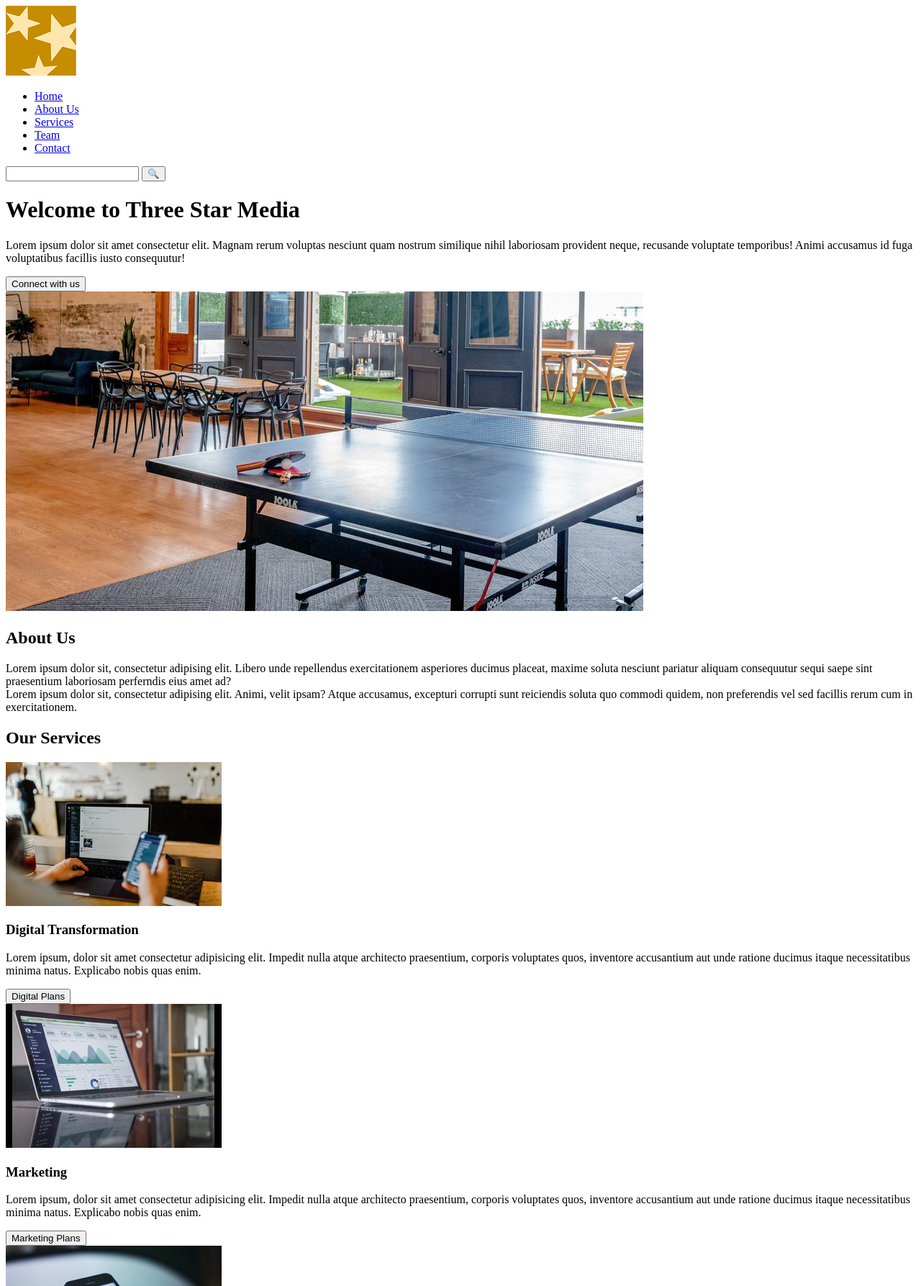
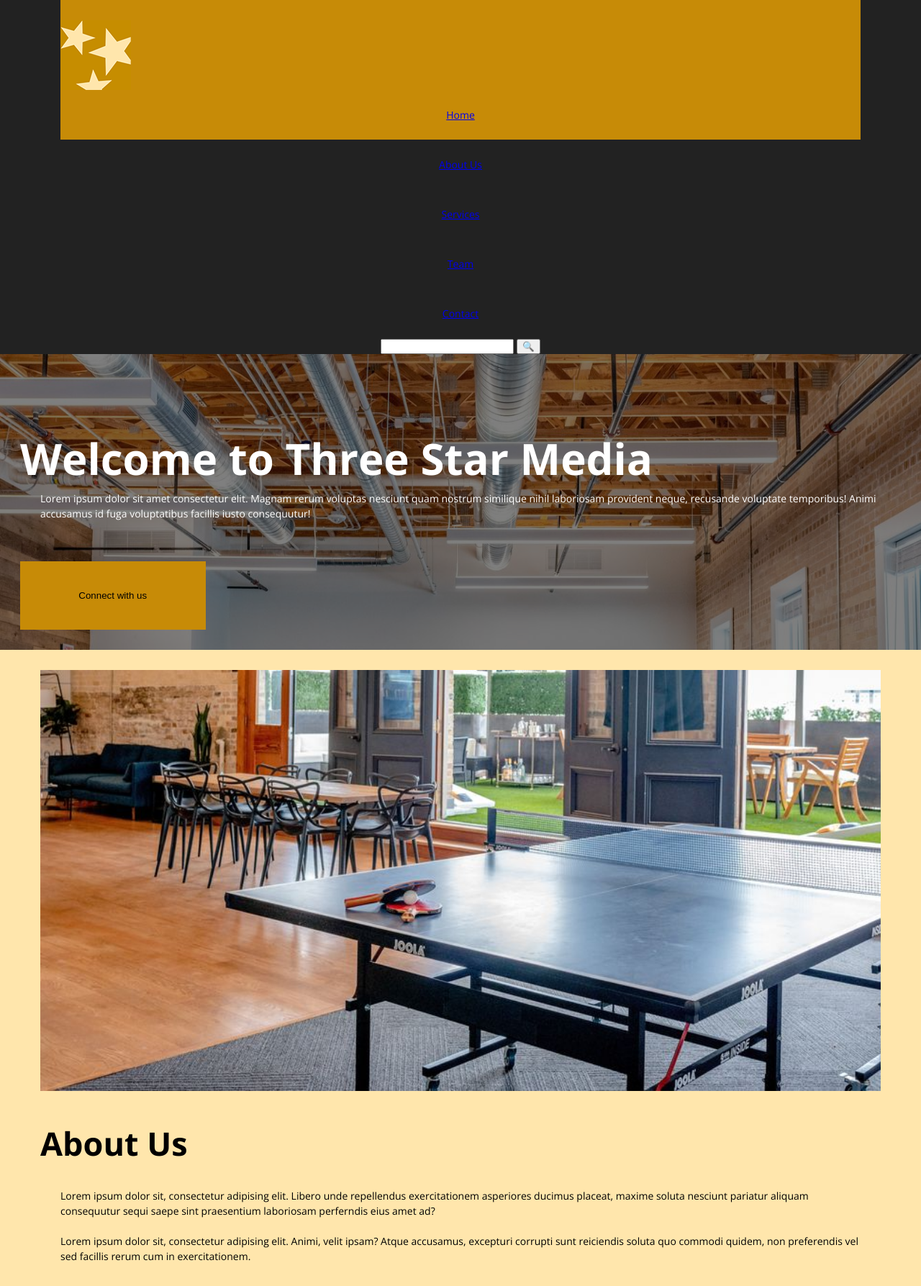
Before and after one commit to AlyssaBeeton/final-project, a plain HTML site: page index.html in a window 1280 px wide. Shown: the top 1787 px of the page at 72% size. Drawn offline with nearby package versions, Linux system fonts and the light colour scheme.

Commit message:
added mobile styles

```diff
--- /dev/null
+++ b/css/styles.css
@@ -0,0 +1,276 @@
+/* http://meyerweb.com/eric/tools/css/reset/
+   v2.0 | 20110126
+   License: none (public domain)
+*/
+
+html, body, div, span, applet, object, iframe,
+h1, h2, h3, h4, h5, h6, p, blockquote, pre,
+a, abbr, acronym, address, big, cite, code,
+del, dfn, em, img, ins, kbd, q, s, samp,
+small, strike, strong, sub, sup, tt, var,
+b, u, i, center,
+dl, dt, dd, ol, ul, li,
+fieldset, form, label, legend,
+table, caption, tbody, tfoot, thead, tr, th, td,
+article, aside, canvas, details, embed,
+figure, figcaption, footer, header, hgroup,
+menu, nav, output, ruby, section, summary,
+time, mark, audio, video {
+	margin: 0;
+	padding: 0;
+	border: 0;
+	font-size: 100%;
+	font: inherit;
+	vertical-align: baseline;
+}
+/* HTML5 display-role reset for older browsers */
+article, aside, details, figcaption, figure,
+footer, header, hgroup, menu, nav, section {
+	display: block;
+}
+body {
+	line-height: 1;
+}
+ol, ul {
+	list-style: none;
+}
+blockquote, q {
+	quotes: none;
+}
+blockquote:before, blockquote:after,
+q:before, q:after {
+	content: '';
+	content: none;
+}
+table {
+	border-collapse: collapse;
+	border-spacing: 0;
+}
+/*------------------ CSS reset end ----------------*/
+
+body {
+	font-family: 'Open Sans', sans-serif;
+	font-size: 14px;
+	line-height: 1.5;
+	width: 100%;
+	overflow-x: hidden;
+}
+
+nav {
+	background-color: #222222;
+	text-align: center;
+	color:#c78b07;
+}
+
+.logo-container {
+	background-color:#c78b07;
+	display: flex;
+	align-content:flex-start;
+	padding-top: 28px;
+	margin-left: 28px;
+	margin-right: 28px;
+}
+
+li {
+	padding-top: 24px;
+	padding-bottom: 24px;
+	color:#c78b07;
+}
+
+li:nth-child(1) {
+	background-color:#c78b07;
+	color:#222222;
+	padding-bottom: 24px;
+	margin-left: 28px;
+	margin-right: 28px;
+}
+
+/* ----------------- END OF NAV CSS ----------------- */
+
+h1 {
+	font-family: 'Open Sans';
+	font-weight: bold;
+	font-size: 60px;
+	color: white;
+	padding-right: 56px;
+}
+
+h2 {
+	font-family: 'Open Sans';
+	font-weight: bold;
+	font-size: 45px;
+	padding-top: 34px;
+	padding-bottom: 28px;
+}
+
+.header-welcome {
+	background-image: url(../images/main-banner.jpg);
+	background-repeat: no-repeat;
+	background-size: 100%;
+	z-index: 1;
+}
+
+.container-blackbox {
+	background-color: rgba(0, 0, 0, 0.500);
+	z-index: 2;
+	height: auto;
+	width:auto;
+	padding-top:100px;
+	padding-left:28px;
+	padding-bottom:28px;
+}
+
+.p-welcome {
+	color:white;
+	padding-right: 56px;
+	overflow-x:auto;
+}
+
+.button-connect {
+	height:95px;
+	width: 257.5px;
+	background-color: #c78b07;
+	border: none;
+	margin-top: 28px;
+}
+
+/* ---------------- END OF WELCOME CSS -------------- */
+
+.section-about {
+	background-color: #ffe6ac;
+	padding-top: 28px;
+	padding-right: 28px;
+	padding-left: 28px;
+	padding-bottom:33px;
+}
+
+.about-img {
+	width: 100%;
+}
+
+/* ---------------- END OF ABOUT CSS -------------- */
+
+.section-services {
+	padding-left: 28px;
+	padding-right: 28px;
+	padding-bottom: 28px;
+}
+
+.digital, .marketing, .video, .web, .print {
+	width:100%;
+	background-color: #ffe6ac;
+	margin-bottom: 28px;
+}
+
+h3 {
+	font-size: 33px;
+	font-weight: bold;
+	padding-left: 28px;
+	padding-top: 28px;
+	padding-bottom: 28px;
+}
+
+p {
+	padding-left: 28px;
+	padding-right: 28px;
+	padding-bottom: 28px;
+}
+
+.button-digital, .button-marketing, .button-video, .button-web, .button-print {
+	width:220px;
+	height: 94px;
+	background-color: #222222;
+	border:none;
+	margin-left: 28px;
+	margin-bottom: 28px;
+	color:white;
+	font-family: 'Open Sans', sans-serif;
+	font-size: 14px;
+	line-height: 1.5;
+}
+
+/* ---------------- END OF SERVICES CSS -------------- */
+
+.section-vision {
+	background-image: url(../images/vision.jpg);
+	background-size: 100%;
+	background-position: center;
+	background-repeat: no-repeat;
+	color: white;
+}
+
+.button-vision {
+	font-family: 'Open Sans', sans-serif;
+	font-size: 14px;
+	line-height: 1.5;
+	color: white;
+	border: 1px solid #c78b07;
+	padding-top: 28px;
+	padding-left: 28px;
+	padding-right: 28px;
+	padding-bottom: 28px;
+	margin-left: 28px;
+	margin-bottom: 28px;
+	background-color: rgba(0, 0, 0, 0.483);
+}
+
+/* ---------------- END OF VISION CSS -------------- */
+
+.section-team {
+	padding-left: 28px;
+	padding-right: 28px;
+	padding-bottom: 28px;
+}
+
+.john-doe-img, .bob-rite-img {
+	width: 100%;
+}
+
+.john-doe, .bob-rite{
+	background-color: #ffe6ac;
+	margin-bottom: 28px;
+}
+
+h4 {
+	font-size: 16px;
+	font-weight: bold;
+	padding-left:28px;
+}
+
+.line {
+	padding-left: 28px;
+	margin-right: 28px;
+	margin-right: 28px;
+	color: #c78b07;
+}
+
+/* ---------------- END OF TEAM CSS -------------- */
+
+.form {
+	width:100%;
+}
+
+
+
+
+
+/*------------------ END OF MOBILE STYLES ----------------*/
+
+@media screen and (min-width: 760px) {
+
+	.container {
+		width: 706px;
+		margin: 0 auto;
+	}
+
+}
+
+@media screen and (min-width: 1200px) {
+
+    .container {
+		width: 1168px;
+		padding: 0 16px;
+		margin: 0 auto;
+    }
+
+}
--- a/index.html
+++ b/index.html
@@ -5,13 +5,22 @@
     <meta http-equiv="X-UA-Compatible" content="IE=edge">
     <meta name="viewport" content="width=device-width, initial-scale=1.0">
     <title>Three Star Media</title>
+
+    <link rel="preconnect" href="https://fonts.googleapis.com">
+    <link rel="preconnect" href="https://fonts.gstatic.com" crossorigin>
+    <link href="https://fonts.googleapis.com/css2?family=Open+Sans:ital,wght@0,400;0,700;1,400;1,700&display=swap" rel="stylesheet">
+
+    <link href="css/styles.css" rel="stylesheet">
+
 </head>
 <body>
 
     <header>
         <nav>
             <div class="container">
+                <div class="logo-container">
                 <img src="images/logo.png" alt="logo">
+                </div>
                 <ul>
                     <li><a href="#"> Home </a></li>
                     <li><a href="#"> About Us </a></li>
@@ -21,7 +30,7 @@
                 </ul>
                 <form>
                     <input type="search">
-                    <button>
+                    <button class="searchbar">
                         &#128269;
                     </button>
                 </form>
@@ -29,14 +38,16 @@
 
         </nav>
         <div class="header-welcome">
-            <div class="container">
+            <div class="container-blackbox">
                 <!-- h1, p, button -->
+                <div class="margins-container">
                 <h1>Welcome to Three Star Media</h1>
-                    <p>Lorem ipsum dolor sit amet consectetur elit. Magnam rerum voluptas nesciunt quam nostrum similique nihil laboriosam provident neque,
+                    <p class="p-welcome">Lorem ipsum dolor sit amet consectetur elit. Magnam rerum voluptas nesciunt quam nostrum similique nihil laboriosam provident neque,
                     recusande voluptate temporibus! Animi accusamus id fuga voluptatibus facillis iusto consequutur!</p>
-                    <button class="connect">
+                    <button class="button-connect">
                         Connect with us
                     </button>
+                </div>
             </div> <!-- end container -->
         </div>
     </header>
@@ -47,12 +58,13 @@
             <div class="container">
                 <!-- two inner div's, one with an image, the other with a heading and some text -->
                 <div class="about-img">
-                    <img src="images/about-us.jpg" alt="about-us">
+                    <img src="images/about-us.jpg" alt="about-us" class="about-img">
                 </div>
                 <div class="about-us">
                     <h2>About Us</h2>
                     <p>Lorem ipsum dolor sit, consectetur adipising elit. Libero unde repellendus exercitationem asperiores ducimus placeat,
                     maxime soluta nesciunt pariatur aliquam consequutur sequi saepe sint praesentium laboriosam perferndis eius amet ad?
+                    <br>
                     <br>
                     Lorem ipsum dolor sit, consectetur adipising elit. Animi, velit ipsam? Atque accusamus, excepturi corrupti sunt reiciendis soluta quo commodi quidem,
                     non preferendis vel sed facillis rerum cum in exercitationem.
@@ -66,48 +78,48 @@
                 <!-- one heading, five div's, each with an image, h3, para, and button, ON A 6 COLUMN GRID -->
                 <h2>Our Services</h2>
                     <div class="digital">
-                        <img src="images/digital.jpg" alt="digital">
+                        <img src="images/digital.jpg" alt="digital" class="digital">
                             <h3>Digital Transformation</h3>
                                 <p>Lorem ipsum, dolor sit amet consectetur adipisicing elit. Impedit nulla atque architecto praesentium, corporis voluptates quos,
                                 inventore accusantium aut unde ratione ducimus itaque necessitatibus minima natus. Explicabo nobis quas enim.</p>
-                                    <button class="digital">
-                                        Digital Plans
+                                    <button class="button-digital">
+                                        Digital Plans ►
                                     </button>
                     </div>
                     <div class="marketing">
-                        <img src="images/marketing.jpg" alt="marketing">
+                        <img src="images/marketing.jpg" alt="marketing" class="marketing">
                             <h3>Marketing</h3>
                                 <p>Lorem ipsum, dolor sit amet consectetur adipisicing elit. Impedit nulla atque architecto praesentium, corporis voluptates quos,
                                 inventore accusantium aut unde ratione ducimus itaque necessitatibus minima natus. Explicabo nobis quas enim.</p>
-                                    <button class="marketing">
-                                        Marketing Plans
+                                    <button class="button-marketing">
+                                        Marketing Plans ►
                                     </button>
                     </div>
                     <div class="video">
-                        <img src="images/video.jpg" alt="video">
+                        <img src="images/video.jpg" alt="video" class="video">
                             <h3>Video Production</h3>
                                 <p>Lorem ipsum, dolor sit amet consectetur adipisicing elit. Impedit nulla atque architecto praesentium, corporis voluptates quos,
                                 inventore accusantium aut unde ratione ducimus itaque necessitatibus minima natus. Explicabo nobis quas enim.</p>
-                                    <button class="video">
-                                        Video Plans
+                                    <button class="button-video">
+                                        Video Plans ►
                                     </button>
                     </div>
                     <div class="web">
-                        <img src="images/web.jpg" alt="web">
+                        <img src="images/web.jpg" alt="web" class="web">
                             <h3>Web Development</h3>
                                 <p>Lorem ipsum, dolor sit amet consectetur adipisicing elit. Impedit nulla atque architecto praesentium, corporis voluptates quos,
                                 inventore accusantium aut unde ratione ducimus itaque necessitatibus minima natus. Explicabo nobis quas enim.</p>
-                                    <button class="web">
-                                        Web Plans
+                                    <button class="button-web">
+                                        Web Plans ►
                                     </button>
                     </div>
                     <div class="print">
-                        <img src="images/print.jpg" alt="print">
+                        <img src="images/print.jpg" alt="print" class="print">
                             <h3>Print</h3>
                                 <p>Lorem ipsum, dolor sit amet consectetur adipisicing elit. Impedit nulla atque architecto praesentium, corporis voluptates quos,
                                 inventore accusantium aut unde ratione ducimus itaque necessitatibus minima natus. Explicabo nobis quas enim.</p>
-                                    <button class="print">
-                                        Print Plans
+                                    <button class="button-print">
+                                        Print Plans ►
                                     </button>
                     </div>
             </div> <!-- end container -->
@@ -119,8 +131,8 @@
                 <h3>Our Vision</h3>
                     <p>Lorem, ipsum dolor sit amet consectetur adipisicing elit. Voluptates distinctio omnis eum fugiat aperiam aut. Ea illo, commodi rem provident,
                     facere, sequi cum nemo ratione voluptatibus vitae reiciendis impedit est.</p>
-                        <button class="vision">
-                            Learn More
+                        <button class="button-vision">
+                            Learn More ►
                         </button>
             </div> <!-- end container -->
         </section> <!-- end section-vision -->
@@ -129,24 +141,22 @@
             <div class="container">
                 <!-- a heading and four div's with an image or some text elements -->
                 <h2>Our team</h2>
-                    <div class="john-doe-img">
-                        <img src="images/john.jpg" alt="john doe">
-                    </div>
+                        <img src="images/john.jpg" alt="john doe" class="john-doe-img">
                     <div class="john-doe">
                         <h3>John Doe</h3>
                             <h4>CEO and Co-owner</h4>
+                            <hr class="line">
                                 <p>Lorem ipsum, dolor sit amet consectetur adipisicing elit. Magni molestias sequi enim, illo temporibus cupiditate similique nesciunt aliquid consequuntur,
                                 quos necessitatibus perferendis saepe fugiat voluptatem officiis debitis quae? Nihil, accusamus.</p>
                     </div>
 
+                    <img src="images/bob.jpg" alt="bob rite" class="bob-rite-img">
                     <div class="bob-rite">
                         <h3>Bob Rite</h3>
                             <h4>CEO and Co-owner</h4>
+                            <hr class="line">
                                 <p>Lorem ipsum, dolor sit amet consectetur adipisicing elit. Magni molestias sequi enim, illo temporibus cupiditate similique nesciunt aliquid consequuntur,
                                 quos necessitatibus perferendis saepe fugiat voluptatem officiis debitis quae? Nihil, accusamus.</p>
-                    </div>
-                    <div class="bob-rite-img">
-                        <img src="images/bob.jpg" alt="bob rite">
                     </div>
             </div> <!-- end container -->
         </section> <!-- end section-team -->
@@ -157,10 +167,9 @@
                 <h2>Contact Us</h2>
                     <div class="form">
                         <h3>Send us a message</h3>
-                            <form action="/action_page.php">
+                            <form action="/action_page.php" class="form">
                                 <label for="fullname">Full Name</label><br>
                                 <input type="text" id="fullname" name="fullname"><br>
-
                                 <label for="email">Email</label><br>
                                 <input type="text" id="email" name="email"><br>
 
@@ -169,11 +178,6 @@
 
                                 <input type="submit" value="Send">
                             </form>
-                    </div>
-
-                    <div class="map">
-                        <h3>Location</h3>
-                        <iframe src="https://www.google.com/maps/embed?pb=!1m18!1m12!1m3!1d2803.9445518095567!2d-75.7571308492965!3d45.34993154898001!2m3!1f0!2f0!3f0!3m2!1i1024!2i768!4f13.1!3m3!1m2!1s0x4cce0718cc4a6ad7%3A0xc6cc467725843e2b!2sAlgonquin%20College%20Ottawa%20Campus!5e0!3m2!1sen!2sca!4v1669137438967!5m2!1sen!2sca" style="border:0;" allowfullscreen="" loading="lazy" referrerpolicy="no-referrer-when-downgrade"></iframe>
                     </div>
 
                     <div class="hours">
@@ -192,6 +196,12 @@
                               </tr>
                         </table>
                     </div>
+
+                    <div class="map">
+                        <h3>Location</h3>
+                        <iframe src="https://www.google.com/maps/embed?pb=!1m18!1m12!1m3!1d2803.9445518095567!2d-75.7571308492965!3d45.34993154898001!2m3!1f0!2f0!3f0!3m2!1i1024!2i768!4f13.1!3m3!1m2!1s0x4cce0718cc4a6ad7%3A0xc6cc467725843e2b!2sAlgonquin%20College%20Ottawa%20Campus!5e0!3m2!1sen!2sca!4v1669137438967!5m2!1sen!2sca" style="border:0;" allowfullscreen="" loading="lazy" referrerpolicy="no-referrer-when-downgrade"></iframe>
+                    </div>
+
             </div> <!-- end container -->
         </section> <!-- end section-contact -->
 
```
